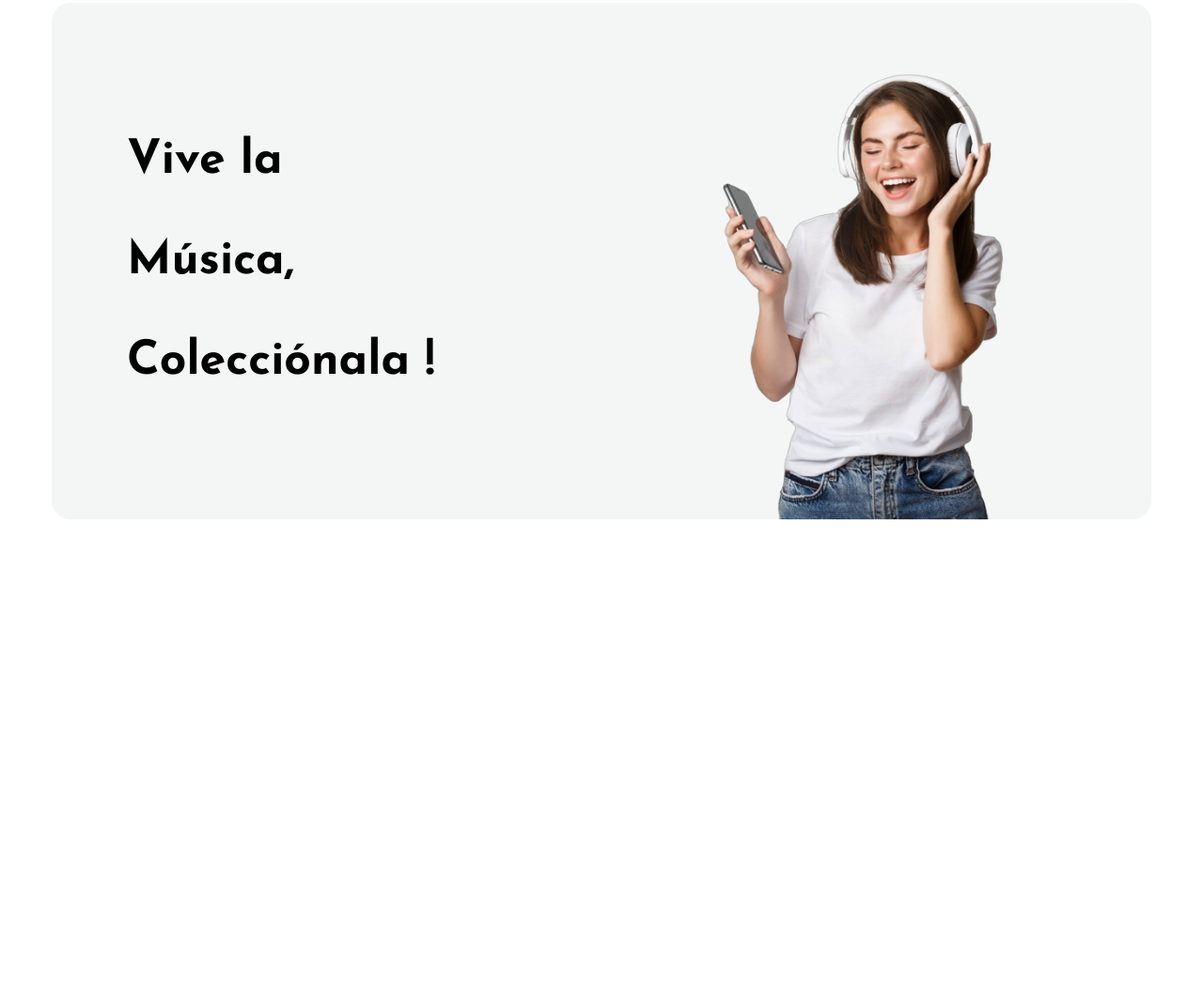
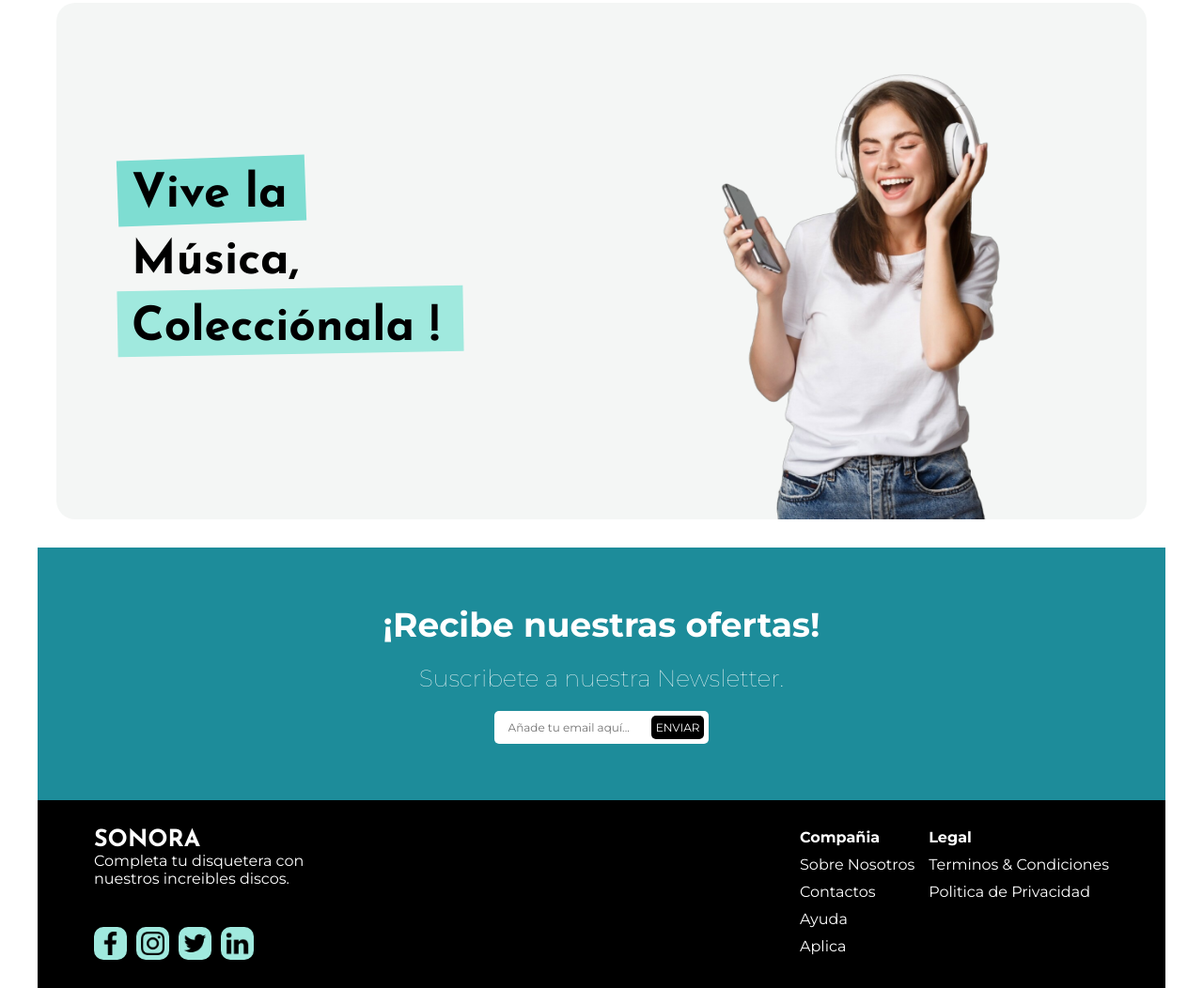
Before and after one commit to juanaan95/sonora, a plain HTML site: page index.html in a window 1280 px wide. Shown: the part 77-1129 px from the top of the page at 94% size. Before the commit the page ends 800 px from the top, so only its background shows below. Drawn offline with Linux system fonts and the light colour scheme.

Commit message:
retouch hero,newsletter and footer done.

```diff
--- a/index.html
+++ b/index.html
@@ -12,7 +12,7 @@
 </head>
 <body>
     <header id="header" class="container">
-        <h1>SONORA</h1>
+        <a href=""><h1>SONORA</h1></a>
         <ul>
             <li>
                 <a href="">Catálogo</a>
@@ -25,20 +25,64 @@
     <main class="container">
         <section id="hero">
             <div class="info">
-                <h1>
-                    <span>Vive la</span><br/>
-                    <span>Música,</span><br/>
+                <h2>
+                    <span>Vive la</span>
+                    <span>Música,</span>
                     <span>Colecciónala !</span>
-                </h1>
+                </h2>
+                <div class="box-1"></div>
+                <div class="box-2"></div>
             </div>
             <div class="wrapper">
                 <img src="public/hero/chica.png" alt="hero image">
             </div>
         </section>
+        <section id="ofertas"></section>
+        <section id="catalogo"></section>
+        <section id="newsletter">
+            <h4>¡Recibe nuestras ofertas!</h4>
+            <h5>Suscribete a nuestra Newsletter.</h5>
+            <form>
+                <input type="text" placeholder="Añade tu email aquí...">
+                <button>ENVIAR</button>
+            </form>
+        </section>
     </main>
-    <footer>
-
+    <footer id="footer" class="container">
+        <div class="social">
+            <div>
+                <h2>SONORA</h2>
+                <span>Completa tu disquetera con nuestros increibles discos.</span>
+            </div>
+            <ul>
+                <li>
+                    <img src="./public/footer/facebook.png" alt="Facebook">
+                </li>
+                <li>
+                    <img src="./public/footer/instagram.png" alt="Instagram">
+                </li>
+                <li>
+                    <img src="./public/footer/twitter.png" alt="Twitter">
+                </li>
+                <li>
+                    <img src="./public/footer/linkedin.png" alt="Linkedin">
+                </li>
+            </ul>
+        </div>
+        <div class="about">
+            <ul>
+                <li>Compañia</li>
+                <li>Sobre Nosotros</li>
+                <li>Contactos</li>
+                <li>Ayuda</li>
+                <li>Aplica</li>
+            </ul>
+            <ul>
+                <li>Legal</li>
+                <li>Terminos & Condiciones</li>
+                <li>Politica de Privacidad</li>
+            </ul>
+        </div>
     </footer>
 </body>
-
 </html>
--- a/style.css
+++ b/style.css
@@ -27,10 +27,10 @@ body {
   background-color: var(--son-color-white);
 }
 
-h1, h1 > *, h2 {
+h1, h1 > * , h2, h2 > * {
   font-size: var(--son-font-xl);
   font-family: "Josefin Sans", Impact, 'Arial Narrow Bold', sans-serif;
-  font-style: bold;
+  font-weight: bolder;
 }
 
 :root {
@@ -39,14 +39,15 @@ h1, h1 > *, h2 {
   --son-color-bg1: #1D8C9A;
   --son-color-bg2: #A0E9DE;
   --son-color-icons: #7EDDD2;
-  --son-color-font: #000000;
+  --son-color-black: #000000;
+  --son-color-font: var(--son-color-black);
   --son-color-font-special: #4f5658;
   --son-color-hero: #F4F6F5;
 
   /* FONT SIZES */
   --son-font-xxxl: 50px;
   --son-font-xl: 36px;
-  --son-font-l: 20px;
+  --son-font-l: 25px;
   --son-font-m: 16px;
   --son-font-s: 12px;
   --son-font-xs: 10px;
@@ -87,7 +88,6 @@ h1, h1 > *, h2 {
   width: 100%;
   max-width: 1200px;
   margin: 0 auto;
-  padding: 0 15px;
 }
 
 @media (max-width: 1200px) {
@@ -139,12 +139,17 @@ h1, h1 > *, h2 {
   color: var(--son-color-white);
 }
 
+main > *:not(:last-child) {
+  margin: 0 20px;
+}
+
 #hero {
   height: 550px;
   display: flex;
   align-items: center;
   background-color: var(--son-color-hero);
   border-radius: var(--son-radius-primary);
+  margin-bottom: var(--son-margin-l);
 }
 
 #hero div {
@@ -152,24 +157,181 @@ h1, h1 > *, h2 {
   height: 100%;
 }
 
-#hero > .info > h1 {
+#hero > .info {
+  position: relative;
+}
+
+#hero > .info > h2 {
   height: 100%;
   width: 100%;
   display: flex;
   align-items: start;
   justify-content: center;
   flex-direction: column;
-  gap: var(--son-gap-s);
+  gap: var(--son-gap-l);
   text-align: start;
   padding-left: var(--son-padding-xxxl);
 }
 
-#hero > .info > h1 > span {
+#hero > .info > h2 > span {
   font-size: var(--son-font-xxxl);
   font-weight: 700;
+  z-index: 1;
 }
 
 #hero .wrapper img {
   width: 100%;
   height: 100%;
 }
+
+#hero .box-1 {
+  height: 70px;
+  width: 200px;
+  position: absolute;
+  top: 165px;
+  left: 65px;
+  background-color: var(--son-color-icons);
+  rotate: -2deg;
+}
+
+#hero .box-2 {
+  height: 70px;
+  width: 368px;
+  position: absolute;
+  top: 304px;
+  left: 65px;
+  background-color: var(--son-color-bg2);
+  rotate: -1deg;
+}
+
+#newsletter {
+  background-color: #1D8C9A;
+  display: flex;
+  align-items: center;
+  justify-content: center;
+  flex-direction: column;
+  gap: var(--son-gap-l);
+  padding: var(--son-padding-xxl);
+}
+
+#newsletter > h4, #newsletter > h5 {
+  color: var(--son-color-white);
+}
+
+#newsletter > h4 {
+  font-weight: bold;
+  font-size: var(--son-font-xl);
+}
+
+#newsletter > h5 {
+  font-weight: lighter;
+  font-size: var(--son-font-l);
+}
+
+#newsletter > form {
+  background-color: var(--son-color-white);
+  padding: var(--son-padding-xs);
+  border-radius: var(--son-radius-buttons);
+}
+
+#newsletter > form > input {
+  border: none;
+  text-align: start;
+  font-size: var(--son-font-s);
+  padding-left: var(--son-padding-s);
+  outline: none;
+}
+
+#newsletter > form > button {
+  background-color: var(--son-color-black );
+  color: var(--son-color-white);
+  border: none;
+  border-radius: var(--son-radius-buttons);
+  font-size: var(--son-font-s);
+  padding: var(--son-padding-xs);
+  cursor: pointer;
+}
+
+#footer {
+  background-color: var(--son-color-black);
+  height: 200px;
+  display: flex;
+  justify-content:space-between;
+  align-items: start;
+  padding: var(--son-padding-l) var(--son-padding-xxl);
+  }
+
+#footer * {
+  color: var(--son-color-white);
+}
+
+#footer > .social {
+  display: flex;
+  align-items: flex-start;
+  justify-content: space-between;
+  flex-direction: column;
+  height: 100%;
+  width: 250px;
+}
+
+#footer > .social > div {
+  display: flex;
+  align-items: start;
+  flex-direction: column;
+  justify-content: start;
+}
+
+#footer > .social > div > h2 {
+  font-size: var(--son-font-l);
+}
+
+#footer > .social span {
+  text-align: start;
+  font-size: var(--son-font-m);
+}
+
+#footer > .social > ul {
+  display: flex;
+  gap: var(--son-gap-s);
+  align-items: center;
+  justify-content: center;
+  flex-direction: row;
+}
+
+#footer > .social > ul > li {
+  background-color: var(--son-color-bg2);
+  border-radius: var(--son-radius-secundary);
+  padding: var(--son-padding-xs);
+  width: 35px;
+  height: 35px;
+}
+
+#footer > .social > ul > li > img {
+  width: 100%;
+  height: 100%;
+  cursor: pointer;
+}
+
+#footer > .about {
+  display: flex;
+  align-items: flex-start;
+  justify-content: center;
+  flex-direction: row;
+  gap: var(--son-gap-m);
+}
+
+#footer > .about ul {
+  display: flex;
+  flex-direction: column;
+  gap: var(--son-gap-s);
+}
+
+#footer > .about li {
+  text-align: start;
+  cursor: pointer;
+}
+
+#footer > .about li:first-child {
+  font-weight: bolder;
+  cursor: default;
+}
```
Also changed, not shown: public/footer/facebook.png (added), public/footer/instagram.png (added), public/footer/linkedin.png (added), public/footer/twitter.png (added).
